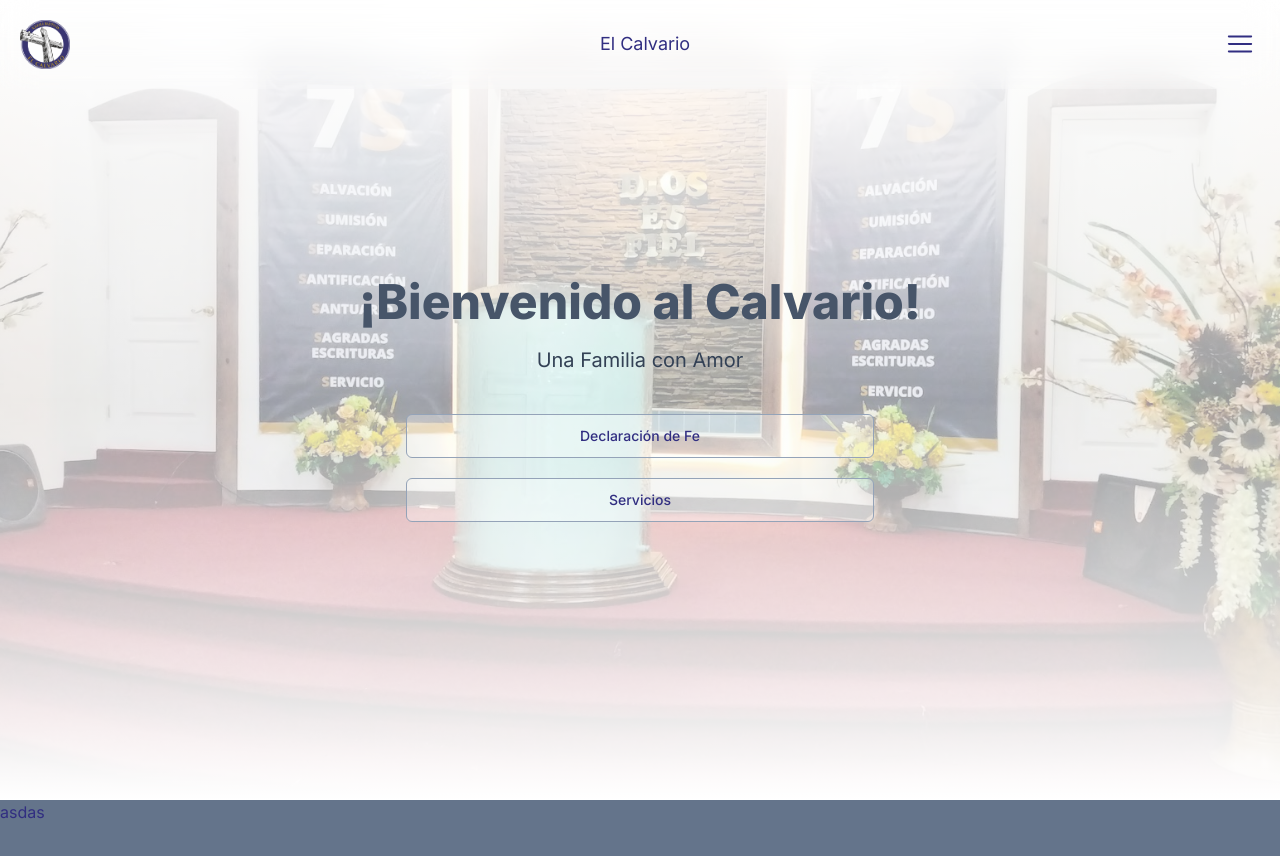
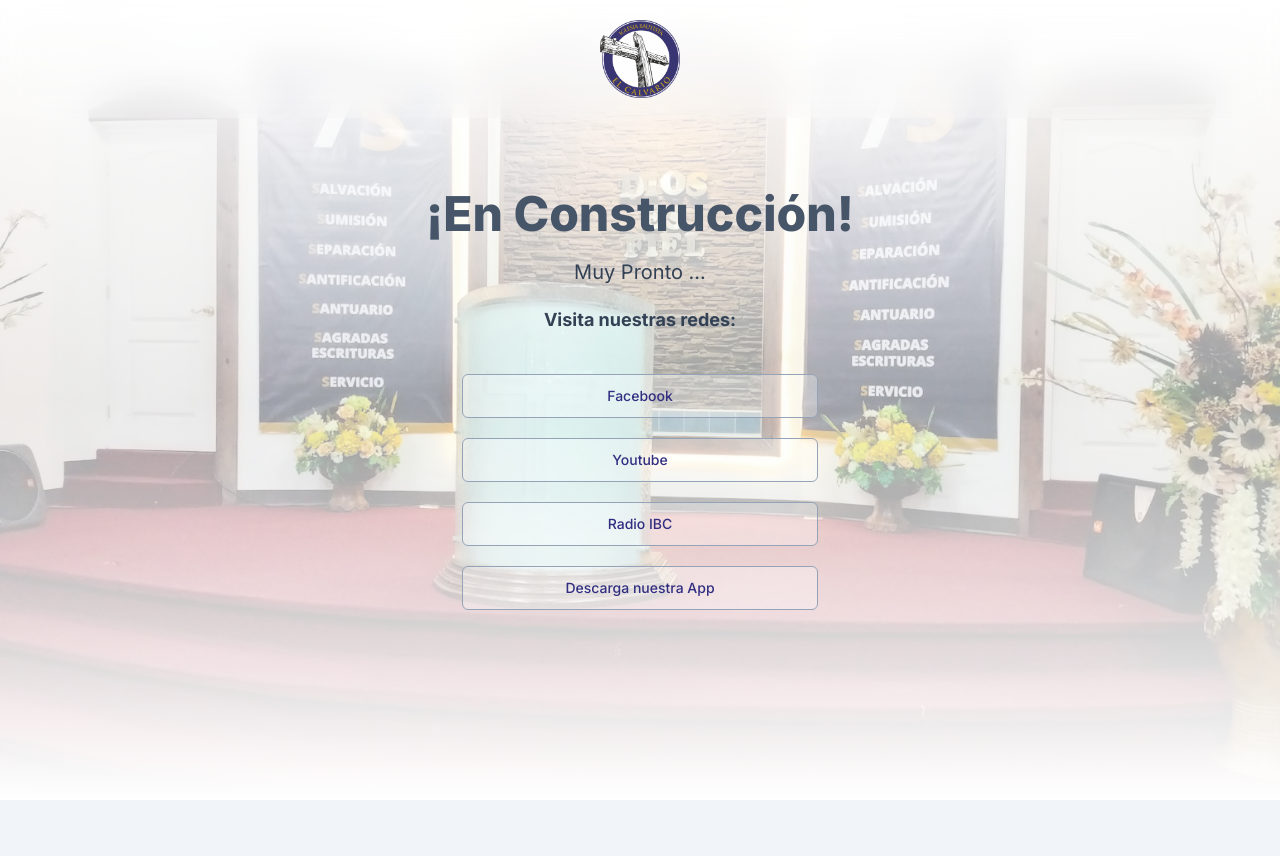
Before and after one commit to JoseAFlores777/ibc-tools, a Next.js app: page / in a window 1280 px wide. Shown: the top 856 px of the page. After the commit the page ends 800 px from the top, so only its background shows below. Built offline with nearby package versions, Linux system fonts and the light colour scheme.

Commit message:
feat: Add social media links to homepage and update Navbar logo size
- Added Facebook, Youtube, Radio IBC, and App download links with corresponding buttons on the homepage.
- Updated the homepage header text content.
- Increased the Navbar logo size for better visibility.

```diff
--- a/app/page.tsx
+++ b/app/page.tsx
@@ -2,6 +2,7 @@
 import Image from 'next/image';
 import Navbar from './sections/Navbar';
 import { Button } from '@/lib/shadcn/ui';
+import Link from 'next/link';
 
 
 
@@ -26,17 +27,32 @@ export default async function HomePage() {
 
 				<div className="absolute inset-0 flex items-center justify-center z-20 px-5">
 					<div className="flex flex-col gap-5 items-center text-center">
-						<h1 className="text-5xl font-extrabold text-slate-600">¡Bienvenido al Calvario!</h1>
-						<p className="text-xl text-slate-700">Una Familia con Amor</p>
+						<h1 className="text-5xl font-extrabold text-slate-600">¡En Construcción!</h1>
+						<p className="text-xl text-slate-700">Muy Pronto ...</p>
+						<p className="text-lg font-bold text-slate-700">Visita nuestras redes:</p>
 						<div className="flex flex-col mt-5 gap-5 w-10/12">
-						<Button size={'lg'} variant="outline"> Declaración de Fe</Button>
-						<Button size={'lg'} variant="outline">Servicios</Button>
+						<Button size={'lg'} variant="outline" asChild>
+							<Link href={'https://www.facebook.com/ibcunafamiliaconamor'} target='_blank'>Facebook</Link>
+						</Button>
+
+						<Button size={'lg'} variant="outline" asChild>
+							<Link href={'https://www.youtube.com/@ibchn'} target='_blank'>Youtube</Link>
+						</Button>
+
+						<Button size={'lg'} variant="outline" asChild>
+							<Link href={'https://stream-172.zeno.fm/rjmlzssxpi4uv?zt=eyJhbGciOiJIUzI1NiJ9.eyJzdHJlYW0iOiJyam1senNzeHBpNHV2IiwiaG9zdCI6InN0cmVhbS0xNzIuemVuby5mbSIsInJ0dGwiOjUsImp0aSI6InhiQWt2MXJuU25pM1NpWjBWYUxiZnciLCJpYXQiOjE3MjgzNjkzOTMsImV4cCI6MTcyODM2OTQ1M30.HO23TAbWb0E5Ny5omqKts230P-G7v5CRJP0M3Mp53Ao&inappbrowser=true'} target='_blank'>Radio IBC</Link>
+						</Button>
+
+						<Button size={'lg'} variant="outline" asChild>
+							<Link href={'https://onelink.to/ibchn'} target='_blank'>Descarga nuestra App</Link>
+						</Button>
+
 						</div>
 					</div>
 					</div>
 
 			</div>
-			<div className="h-[1000px] bg-slate-500">asdas</div>
+			<div className="h-auto bg-slate-500"></div>
 		</div>
 	);
 }
--- a/app/sections/Navbar.tsx
+++ b/app/sections/Navbar.tsx
@@ -69,12 +69,12 @@ interface NavbarHeaderProps {
 }
 
 const NavbarHeader: FC<NavbarHeaderProps> = ({ isOpen, onClick }) => (
-  <div className="w-full h-auto p-5 bg-transparent flex justify-between items-center transition duration-500 ease-in-out transform">
-    <Image src="/images/IBC_Logo-min.png" alt="logo" width={50} height={50} />
-    <span className="text-lg text-primary font-normal">El Calvario</span>
-    <Button onClick={onClick} variant="link" size="icon" className="bg-transparent">
+  <div className="w-full h-auto p-5 bg-transparent flex justify-center items-center transition duration-500 ease-in-out transform">
+    <Image src="/images/IBC_Logo-min.png" alt="logo" width={80} height={80} />
+    {/* <span className="text-lg text-primary font-normal">El Calvario</span> */}
+    {/* <Button onClick={onClick} variant="link" size="icon" className="bg-transparent">
       {isOpen ? <Cross1Icon className="h-7 w-7 text-primary" /> : <HamburgerMenuIcon className="h-7 w-7 text-primary" />}
-    </Button>
+    </Button> */}
   </div>
 );
 
```
